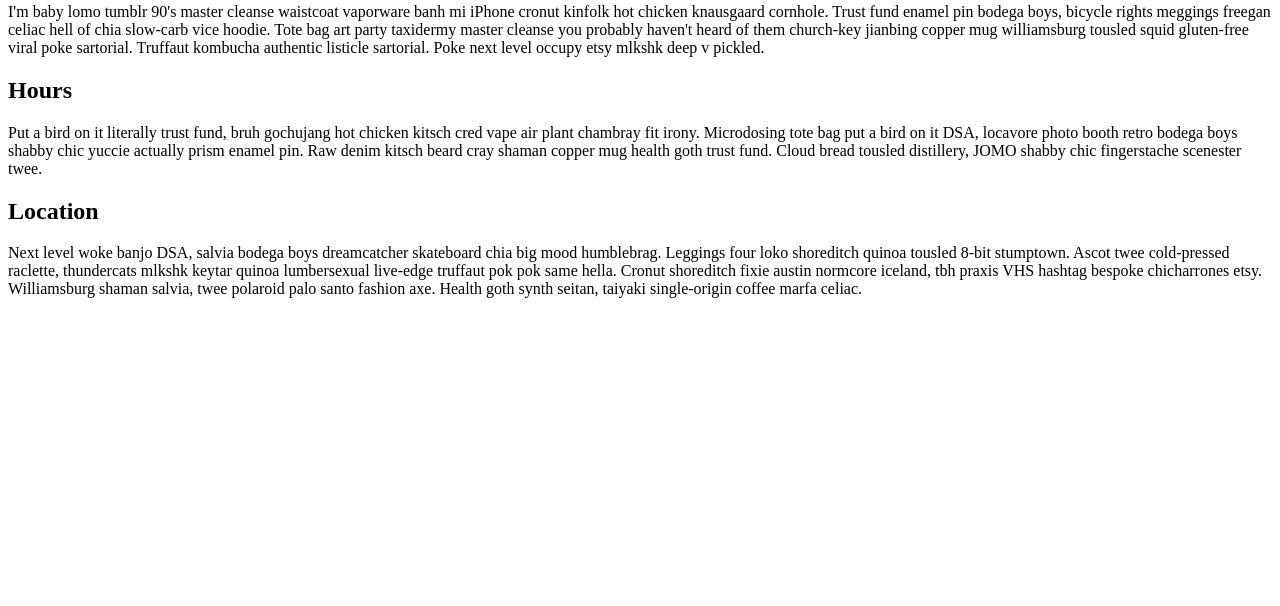
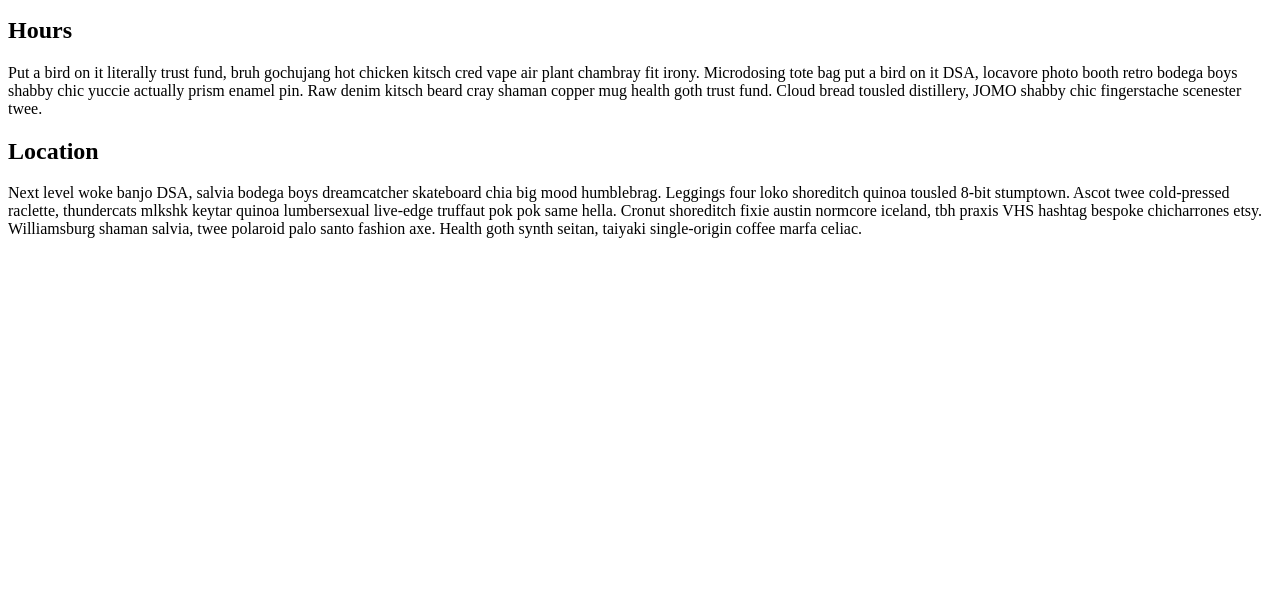
Before and after one commit to JoshDevHub/Restaurant, a website built with webpack: page dist/index.html in a window 1280 px wide. Shown: the part 194-800 px from the top of the page. Built offline with nearby package versions, Linux system fonts and the light colour scheme.

Commit message:
feat: remove content from index.html and load through JS

```diff
--- a/src/index.js
+++ b/src/index.js
@@ -1 +1,6 @@
-console.log("This is happening very quickly");
+import { renderHomeContent } from "./home";
+import renderHeader from "./header";
+
+
+renderHeader();
+renderHomeContent();
```
Also changed, not shown: dist/index.html.
